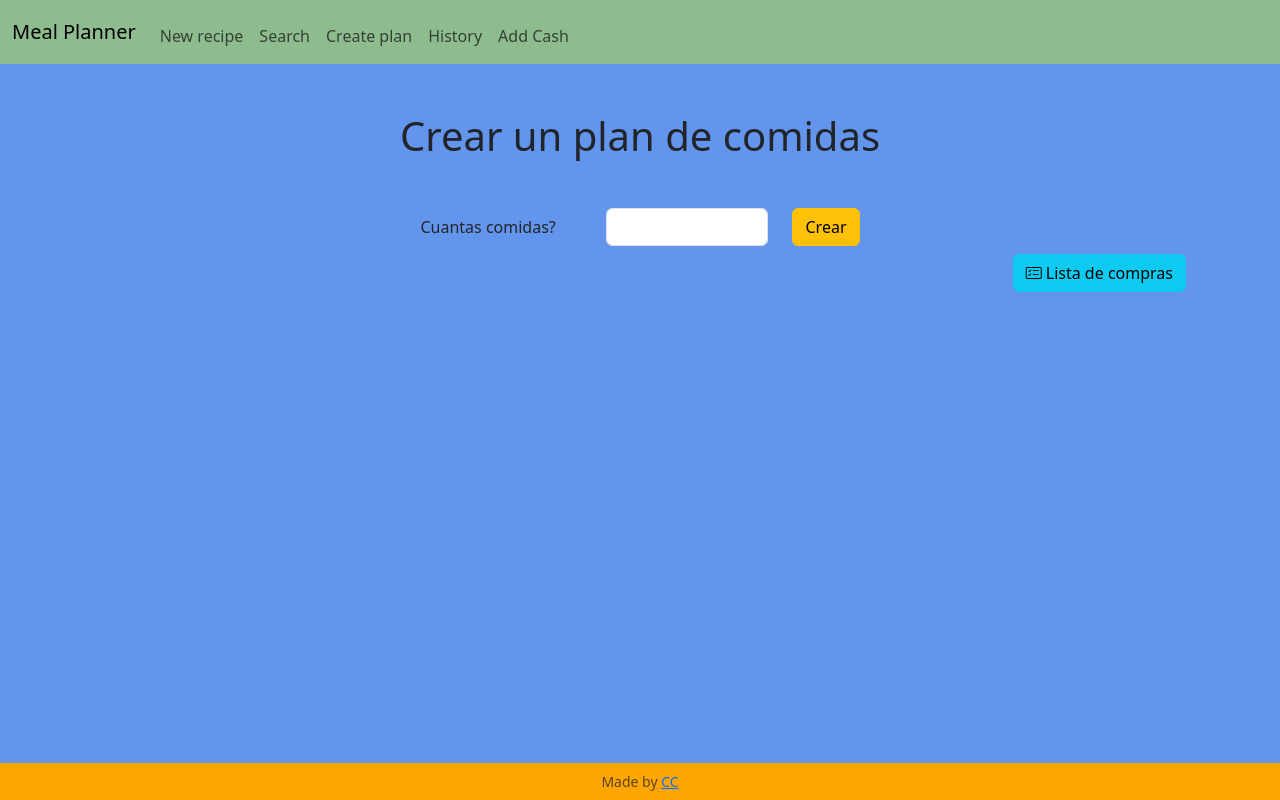
After one commit to CarolinaCampi/meal_planner, a Flask app: page /create_plan in a window 1280 px wide. The commit adds this page. Run offline with Flask 3, Linux system fonts and the light colour scheme.

Commit message:
Change new_recipe to create_recipe for consistency, develop create_plan

```diff
--- a/app.py
+++ b/app.py
@@ -1,6 +1,7 @@
 from flask import Flask, flash, redirect, render_template, request, session, g
 from flask_session import Session
 import sqlite3
+import random
 
 # Configure application
 app = Flask(__name__)
@@ -33,7 +34,7 @@ def after_request(response):
     response.headers["Pragma"] = "no-cache"
     return response
 
-
+# Homepage shows a list of the recipes on the database
 @app.route('/', methods=["GET", "POST"])
 def index():
     #User reached route via POST (as by submitting a form via POST)
@@ -73,8 +74,8 @@ def index():
 
 # Route to form used to add a new recipe to the database
 # FALTA AGREGAR HANDLING DE INGREDINTES Y UNIDADES
-@app.route("/new_recipe", methods=["GET", "POST"])
-def new_recipe():
+@app.route("/create_recipe", methods=["GET", "POST"])
+def create_recipe():
     # User reached route via POST (as by submitting a form via POST)
     if request.method == "POST":
         # Access form data
@@ -106,7 +107,7 @@ def new_recipe():
             return render_template("result.html", msg=msg)
 
     else:
-        return render_template("new_recipe.html")
+        return render_template("create_recipe.html")
 
 
 # Route to search recipes in the database
@@ -137,7 +138,6 @@ def search():
     else:
         query = request.args.get("query")
         if query:
-            print("query:" + query)
             # Connect to the SQLite3 datatabase
             cur = db_connect()
             # Step 4: Execute the SELECT query
@@ -145,7 +145,6 @@ def search():
             # Step 5: Fetch the results
             # Use fetchall() to get all results or fetchone() for a single row
             recipes = cur.fetchall()
-            print(recipes)
             # Close the connection
             db_close(cur)
 
@@ -249,3 +248,50 @@ def delete_recipe():
         db_close(cur)
 
         return render_template("delete_recipe.html", recipe=recipe)
+
+
+# Route to access the meal planner functionality
+@app.route("/create_plan", methods=["GET", "POST"])
+def create_plan():
+    # User reached route via POST (as by submitting a form via POST)
+    if request.method == "POST":
+        meal_number = request.form.get("meal_number")
+        if not (meal_number):
+            return render_template("result.html", msg="Please insert a number of meals.")
+        try:
+            meal_number = int(meal_number)
+        except ValueError:
+            return render_template("result.html", msg="Please insert a valid number of meals.")
+        if meal_number < 1:
+            return render_template("result.html", msg="Please insert a number of meals greater than zero.")
+
+        # Connect to the SQLite3 datatabase
+        cur = db_connect()
+        # Execute the SELECT query
+        cur.execute("SELECT COUNT(*) FROM recipes")
+        recipes_number = cur.fetchall()
+        print(recipes_number[0]['COUNT(*)'])
+        recipes_number = recipes_number[0]["COUNT(*)"]
+
+        if meal_number > recipes_number:
+            msg = "The number pf meals requested is greater than the recipes in the database, " + recipes_number
+            return render_template("result.html", msg=msg)
+
+        unique_ids = random.sample(range(0, recipes_number), meal_number)
+        print(unique_ids)
+
+        placeholders = ','.join('?' for _ in unique_ids)
+        query = f"SELECT * FROM recipes WHERE id IN ({placeholders})"
+
+        cur.execute(query, unique_ids)
+
+        recipes = cur.fetchall()
+
+        # Close the connection
+        db_close(cur)
+
+        return render_template("create_plan.html", recipes=recipes)
+
+
+    else:
+        return render_template("create_plan.html")
--- /dev/null
+++ b/templates/create_plan.html
@@ -0,0 +1,51 @@
+{% extends "layout.html" %}
+
+{% block title %}
+    Create meal plan
+{% endblock %}
+
+{% block main %}
+    <section class="container-fluid mx-auto">
+        <h1 class="text-center mb-5">Crear un plan de comidas</h1>
+
+        <form action="/create_plan" method="post">
+            <div class="row justify-content-center">
+                <label for="meal_number" class="col-sm-2 col-form-label mb-2">Cuantas comidas?</label>
+                <div class="col-sm-2">
+                    <input type="number" class="form-control mb-2" id="meal_number" name="meal_number" min="1">
+                </div>
+                <div class="col-auto">
+                    <button class="btn btn-warning mb-2">Crear</button>
+                </div>
+
+            </div>
+        </form>
+        <form action="/RUTAAA" method="post" class="d-grid gap-2 d-md-flex justify-content-md-end">
+            <input name="recipes" type="hidden" value="{{ recipes }}">
+            <button class="btn btn-info mb-2"><i class="bi bi-card-checklist"></i> Lista de compras</button>
+        </form>
+    </section>
+
+
+    <section class="container-fluid text-center">
+        <div class="row">
+            {% for recipe in recipes %}
+                <div class="col-md-3 my-3">
+                    <div class="card">
+                        <div class="card-body">
+                            <h5 class="card-title mb-3">{{ recipe["name"] }}</h5>
+                            <form action="/search" method="post">
+                                <input name="id" type="hidden" value="{{ recipe['id'] }}">
+                                <button type="submit" class="btn btn-primary">Receta</button>
+                            </form>
+                        </div>
+                    </div>
+                </div>
+            {% endfor %}
+        </div>
+    </section>
+{% endblock %}
+
+{% block script %}
+
+{% endblock %}
--- a/templates/new_recipe.html
+++ b/templates/create_recipe.html
@@ -7,7 +7,7 @@ New recipe
 {% block main %}
 <div class="container-fluid">
     <h3 class="pb-3">New recipe</h3>
-    <form action="/new_recipe" method="post" class="mb-4">
+    <form action="/create_recipe" method="post" class="mb-4">
 
         <div class="mb-3">
             <label for="recipe_name" class="form-label">Recipe name</label>
@@ -56,7 +56,7 @@ New recipe
     <!-- Add ingredients and units -->
     <h4>Falta algún ingrediente o una unidad?</h4>
 
-    <form action="/new_recipe" method="post">
+    <form action="/create_recipe" method="post">
         <div class="row mb-3 align-items-start">
             <label for="new_ing" class="col-sm-2 col-form-label mb-2">Nuevo ingrediente</label>
             <div class="col-sm-6">
@@ -68,7 +68,7 @@ New recipe
         </div>
     </form>
 
-    <form action="/new_recipe" method="post">
+    <form action="/create_recipe" method="post">
         <div class="row mb-3 align-items-start">
             <label for="new_unit" class="col-sm-2 col-form-label mb-2">Nueva unidad</label>
             <div class="col-sm-6">
--- a/templates/layout.html
+++ b/templates/layout.html
@@ -32,9 +32,9 @@
                 </button>
                 <div class="collapse navbar-collapse" id="navbar">
                     <ul class="navbar-nav me-auto mt-2">
-                        <li class="nav-item"><a class="nav-link" href="/new_recipe">New recipe</a></li>
+                        <li class="nav-item"><a class="nav-link" href="/create_recipe">New recipe</a></li>
                         <li class="nav-item"><a class="nav-link" href="/search">Search</a></li>
-                        <li class="nav-item"><a class="nav-link" href="/sell">Sell</a></li>
+                        <li class="nav-item"><a class="nav-link" href="/create_plan">Create plan</a></li>
                         <li class="nav-item"><a class="nav-link" href="/history">History</a></li>
                         <li class="nav-item"><a class="nav-link" href="/addcash">Add Cash</a></li>
                     </ul>
--- a/templates/recipe.html
+++ b/templates/recipe.html
@@ -18,6 +18,11 @@
     <h3>Instrucciones</h3>
     <p>{{ recipe[0]["instructions"] }}</p>
 
+    <form action="/RUTAAA" method="get" class="mb-3">
+        <input name="recipe_id" type="hidden" value="{{ recipe[0]['id'] }}">
+        <button type="submit" class="btn btn-success"><i class="bi bi-printer"></i> Exportar</button>
+    </form>
+
     <form action="/edit_recipe" method="get" class="mb-3">
         <input name="recipe_id" type="hidden" value="{{ recipe[0]['id'] }}">
         <button type="submit" class="btn btn-info"><i class="bi bi-pencil"></i> Editar</button>
```
